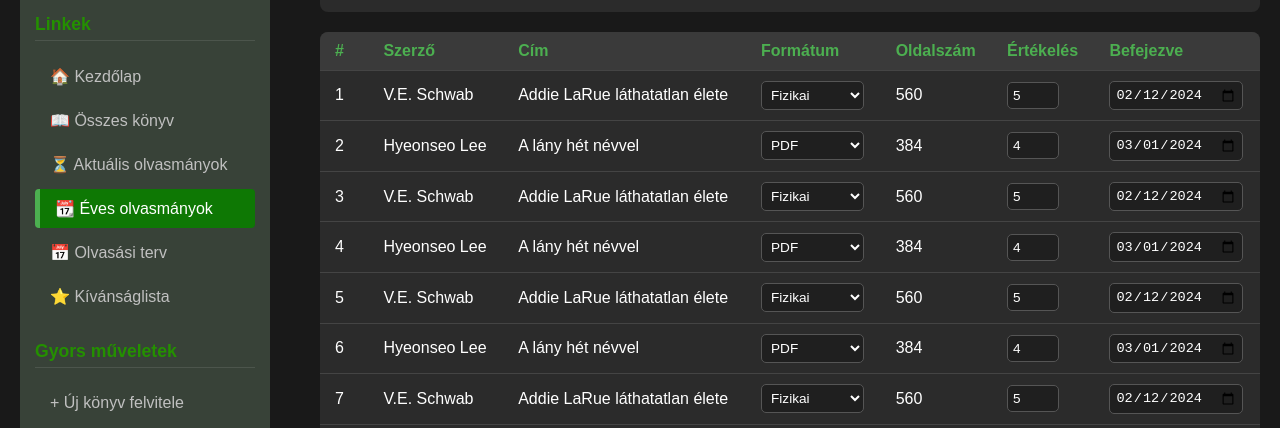
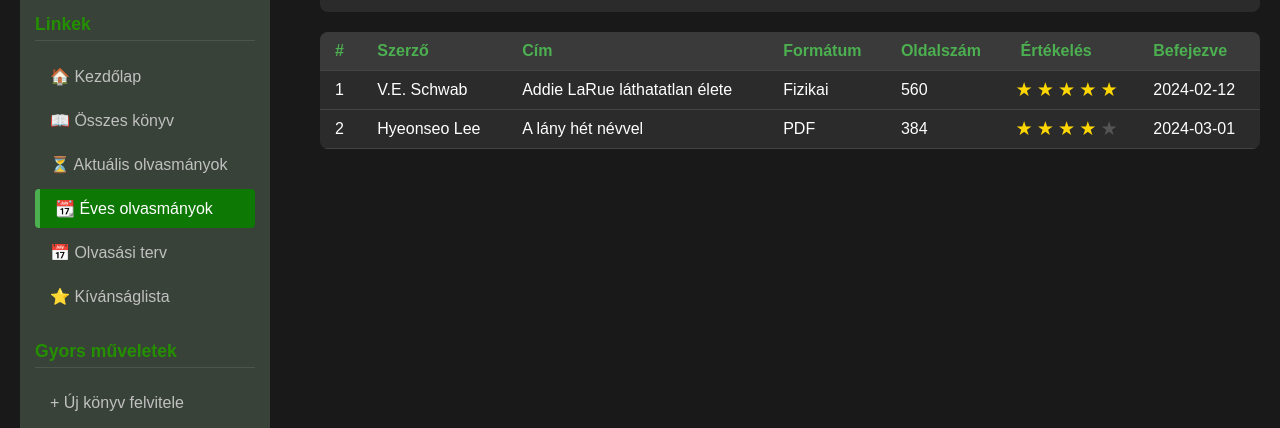
Before and after one commit to Rycbar01/konyvtar, a React (Vite) app: page /eves in a window 1280 px wide. Shown: the part 351-779 px from the top of the page. Built offline with nearby package versions, Linux system fonts and the light colour scheme.

Commit message:
aktuális, éves oldalak jav

```diff
--- a/src/Components/AktualisKonyvek.jsx
+++ b/src/Components/AktualisKonyvek.jsx
@@ -128,11 +128,27 @@ const AktualisKonyvek = () => {
 
   const kezelesOldalValtozas = (id, ujOldal) => {
     setKonyvek((elozo) =>
-      elozo.map((k) =>
-        k.id === id ? { ...k, aktualisOldal: Number(ujOldal) } : k
-      )
+      elozo.map((k) => {
+        if (k.id !== id) return k;
+
+        const ujOldalSzam = Number(ujOldal);
+        const haladas = (ujOldalSzam / k.oldalszam) * 100;
+
+        // ➤ Ha elérte a 100%-ot → automatikus átrakás
+        if (haladas >= 100) {
+          return {
+            ...k,
+            aktualisOldal: k.oldalszam,
+            statusz: "Elolvasva",
+            datum: new Date().toISOString().split("T")[0], // yyyy-mm-dd
+          };
+        }
+
+        return { ...k, aktualisOldal: ujOldalSzam };
+      })
     );
   };
+
 
   // --- KÖNYV HOZZÁADÁS ---
   const kezelesKonyvHozzaadas = (e) => {
--- a/src/Components/EvesOlvasmanyok.css
+++ b/src/Components/EvesOlvasmanyok.css
@@ -79,10 +79,35 @@
   transition: background-color 0.2s;
 }
 
-/* Inputok a táblázatban */
-.formatum-select,
-.datum-input,
-.ertekeles-input {
+/* === CSILLAG ÉRTÉKELÉS TÁBLÁZATBAN === */
+
+.csillag-cella {
+  padding: 5px 5px;
+  overflow: hidden;
+  text-align: left;
+}
+
+.csillag-ertekeles {
+  display: flex;
+  gap: 4px;
+  cursor: default;             /* NEM szerkeszthető */
+  justify-content: flex-start;
+  max-width: 100%;
+}
+
+.csillag {
+  font-size: 1.2rem;
+  color: #555;                 /* Inaktív csillag */
+  transition: color 0.2s;
+}
+
+.csillag.aktiv {
+  color: #FFD700;              /* Aktív (arany) csillag */
+}
+
+
+/* Inputok a táblázatban csak a formátumhoz */
+.formatum-select {
   padding: 5px;
   border-radius: 5px;
   border: 1px solid #555;
@@ -90,9 +115,7 @@
   color: #fff;
   font-size: 0.85rem;
 }
-.formatum-select:focus,
-.datum-input:focus,
-.ertekeles-input:focus {
+.formatum-select:focus {
   outline: none;
   border-color: #00d26a;
   box-shadow: 0 0 4px rgba(0, 210, 106, 0.4);
--- a/src/Components/EvesOlvasmanyok.jsx
+++ b/src/Components/EvesOlvasmanyok.jsx
@@ -21,102 +21,10 @@ const EvesOlvasmanyok = () => {
       datum: "2024-03-01",
       ertekeles: 4,
     },
-    {
-      id: 1,
-      szerzo: "V.E. Schwab",
-      cim: "Addie LaRue láthatatlan élete",
-      oldalszam: 560,
-      formatum: "Fizikai",
-      datum: "2024-02-12",
-      ertekeles: 5,
-    },
-    {
-      id: 2,
-      szerzo: "Hyeonseo Lee",
-      cim: "A lány hét névvel",
-      oldalszam: 384,
-      formatum: "PDF",
-      datum: "2024-03-01",
-      ertekeles: 4,
-    },
-    {
-      id: 1,
-      szerzo: "V.E. Schwab",
-      cim: "Addie LaRue láthatatlan élete",
-      oldalszam: 560,
-      formatum: "Fizikai",
-      datum: "2024-02-12",
-      ertekeles: 5,
-    },
-    {
-      id: 2,
-      szerzo: "Hyeonseo Lee",
-      cim: "A lány hét névvel",
-      oldalszam: 384,
-      formatum: "PDF",
-      datum: "2024-03-01",
-      ertekeles: 4,
-    },
-    {
-      id: 1,
-      szerzo: "V.E. Schwab",
-      cim: "Addie LaRue láthatatlan élete",
-      oldalszam: 560,
-      formatum: "Fizikai",
-      datum: "2024-02-12",
-      ertekeles: 5,
-    },
-    {
-      id: 2,
-      szerzo: "Hyeonseo Lee",
-      cim: "A lány hét névvel",
-      oldalszam: 384,
-      formatum: "PDF",
-      datum: "2024-03-01",
-      ertekeles: 4,
-    },
-    {
-      id: 1,
-      szerzo: "V.E. Schwab",
-      cim: "Addie LaRue láthatatlan élete",
-      oldalszam: 560,
-      formatum: "Fizikai",
-      datum: "2024-02-12",
-      ertekeles: 5,
-    },
-    {
-      id: 2,
-      szerzo: "Hyeonseo Lee",
-      cim: "A lány hét névvel",
-      oldalszam: 384,
-      formatum: "PDF",
-      datum: "2024-03-01",
-      ertekeles: 4,
-    },
-    {
-      id: 1,
-      szerzo: "V.E. Schwab",
-      cim: "Addie LaRue láthatatlan élete",
-      oldalszam: 560,
-      formatum: "Fizikai",
-      datum: "2024-02-12",
-      ertekeles: 5,
-    },
-    {
-      id: 2,
-      szerzo: "Hyeonseo Lee",
-      cim: "A lány hét névvel",
-      oldalszam: 384,
-      formatum: "PDF",
-      datum: "2024-03-01",
-      ertekeles: 4,
-    },
   ]);
 
-  // Formátum opciók
   const formatumok = ["Fizikai", "PDF", "Fizikai/PDF", "Kölcsönzött"];
 
-  // Új könyv hozzáadás form state
   const [ujSzerzo, setUjSzerzo] = useState("");
   const [ujCim, setUjCim] = useState("");
   const [ujOldalszam, setUjOldalszam] = useState("");
@@ -124,7 +32,6 @@ const EvesOlvasmanyok = () => {
   const [ujDatum, setUjDatum] = useState("");
   const [ujErtekeles, setUjErtekeles] = useState(0);
 
-  // --- Új könyv hozzáadása ---
   const kezelesKonyvHozzaadas = (e) => {
     e.preventDefault();
     if (!ujSzerzo.trim() || !ujCim.trim() || !ujOldalszam.trim()) return;
@@ -141,7 +48,6 @@ const EvesOlvasmanyok = () => {
 
     setKonyvek([...konyvek, ujKonyv]);
 
-    // Form reset
     setUjSzerzo("");
     setUjCim("");
     setUjOldalszam("");
@@ -150,7 +56,6 @@ const EvesOlvasmanyok = () => {
     setUjErtekeles(0);
   };
 
-  // Értékelés csillagok kirajzolása
   const csillagokKirajzolasa = (db) => "★".repeat(db) + "☆".repeat(5 - db);
 
   return (
@@ -159,7 +64,6 @@ const EvesOlvasmanyok = () => {
         <h2>📆 Éves Olvasmányok</h2>
       </div>
 
-      {/* --- ÚJ KÖNYV FELVITELE FORM --- */}
       <form onSubmit={kezelesKonyvHozzaadas} className="uj-konyv-form-eves">
         <input
           type="text"
@@ -202,12 +106,12 @@ const EvesOlvasmanyok = () => {
           value={ujErtekeles}
           onChange={(e) => setUjErtekeles(e.target.value)}
         />
+
         <button type="submit" className="hozzaad-gomb">
           + Hozzáadás
         </button>
       </form>
 
-      {/* --- TÁBLÁZAT --- */}
       <table className="konyv-tabla">
         <thead>
           <tr>
@@ -226,58 +130,23 @@ const EvesOlvasmanyok = () => {
               <td>{index + 1}</td>
               <td>{k.szerzo}</td>
               <td>{k.cim}</td>
-              <td>
-                <select
-                  value={k.formatum}
-                  onChange={(e) =>
-                    setKonyvek((elozo) =>
-                      elozo.map((k2) =>
-                        k2.id === k.id ? { ...k2, formatum: e.target.value } : k2
-                      )
-                    )
-                  }
-                  className="formatum-select"
-                >
-                  {formatumok.map((f) => (
-                    <option key={f} value={f}>
-                      {f}
-                    </option>
+
+              {/* NEM szerkeszthető mezők */}
+              <td>{k.formatum}</td>
+              <td>{k.oldalszam}</td>
+              <td className="csillag-cella">
+                <div className="csillag-ertekeles">
+                  {[1, 2, 3, 4, 5].map((szam) => (
+                    <span
+                      key={szam}
+                      className={`csillag ${szam <= k.ertekeles ? "aktiv" : ""}`}
+                    >
+                      ★
+                    </span>
                   ))}
-                </select>
+                </div>
               </td>
-              <td>{k.oldalszam}</td>
-              <td>
-                <input
-                  type="number"
-                  min="0"
-                  max="5"
-                  value={k.ertekeles}
-                  onChange={(e) =>
-                    setKonyvek((elozo) =>
-                      elozo.map((k2) =>
-                        k2.id === k.id
-                          ? { ...k2, ertekeles: Number(e.target.value) }
-                          : k2
-                      )
-                    )
-                  }
-                  className="ertekeles-input"
-                />
-              </td>
-              <td>
-                <input
-                  type="date"
-                  value={k.datum}
-                  onChange={(e) =>
-                    setKonyvek((elozo) =>
-                      elozo.map((k2) =>
-                        k2.id === k.id ? { ...k2, datum: e.target.value } : k2
-                      )
-                    )
-                  }
-                  className="datum-input"
-                />
-              </td>
+              <td>{k.datum}</td>
             </tr>
           ))}
         </tbody>
--- a/src/Components/Home.jsx
+++ b/src/Components/Home.jsx
@@ -3,15 +3,15 @@ import OlvasasiNaptar from './OlvasasiNaptar';
 import './Home.css';
 
 const Home = () => {
-    const [konyvek, setKonyvek] = useState([]); // Dinamikus könyvlista
+    const [konyvek, setKonyvek] = useState([]);
     const [betoltve, setBetoltve] = useState(false);
     const aktualisEv = new Date().getFullYear();
+    const aktualisHonap = new Date().getMonth() + 1;
 
     // -------------------------
-    // API hívás a könyvekhez
+    // API hívás
     // -------------------------
     useEffect(() => {
-        // Példa API endpoint
         fetch("/api/konyvek")
             .then(res => res.json())
             .then(data => {
@@ -23,34 +23,59 @@ const Home = () => {
                 setBetoltve(true);
             });
 
-        // Görgetés letiltása Home oldalon
+        // Home scroll tiltás
         window.scrollTo(0, 0);
         document.body.style.overflow = 'hidden';
+
         return () => {
             document.body.style.overflow = 'scroll';
         };
     }, []);
 
     // -------------------------
-    // Dinamikus statisztikák
+    // STATISZTIKÁK AUTOMATIKUSAN
     // -------------------------
-    const osszesKonyvSzam = konyvek.length;
-    const elolvasvaSzam = konyvek.filter(k => k.statusz === "Elolvasva").length;
+
+    const osszesKonyv = konyvek.length;
+
+    const elolvasva = konyvek.filter(k => k.statusz === "Elolvasva");
+    const elolvasvaSzam = elolvasva.length;
+
     const folyamatbanSzam = konyvek.filter(k => k.statusz === "Folyamatban").length;
-    const olvasatlanSzam = osszesKonyvSzam - elolvasvaSzam;
-    const gyujtoiArany = osszesKonyvSzam > 0 ? Math.round((olvasatlanSzam / osszesKonyvSzam) * 100) : 0;
 
-    const ideiOlvasasok = konyvek.filter(k => k.statusz === "Elolvasva" && k.ev === aktualisEv);
+    const olvasatlanSzam = konyvek.filter(k => k.statusz === "Nem olvasott").length;
+
+    const gyujtoiArany =
+        osszesKonyv > 0 ? Math.round((olvasatlanSzam / osszesKonyv) * 100) : 0;
+
+    // ❗Ha nincs k.ev mező, akkor dátumból számolunk
+    const ideiOlvasasok = konyvek.filter(k => {
+        if (k.datum) {
+            return new Date(k.datum).getFullYear() === aktualisEv;
+        }
+        if (k.ev) {
+            return k.ev === aktualisEv;
+        }
+        return false;
+    });
+
     const ideiOlvasottKonyvDb = ideiOlvasasok.length;
-    const ideiOlvasottOldalDb = ideiOlvasasok.reduce((osszes, k) => osszes + (k.oldalszam || 0), 0);
+
+    const ideiOlvasottOldalDb = ideiOlvasasok.reduce(
+        (osszes, k) => osszes + (k.oldalszam || 0),
+        0
+    );
 
     // -------------------------
-    // Betöltés közben
+    // BETÖLTÉS
     // -------------------------
     if (!betoltve) {
         return <div className="loading">Betöltés...</div>;
     }
 
+    // -------------------------
+    // MEGJELENÍTÉS
+    // -------------------------
     return (
         <div className="home-page home-layout-container">
             <div className="home-main-content">
@@ -58,31 +83,38 @@ const Home = () => {
 
                 <section className="stats-container">
                     <div className="stat-card-group">
+
                         <div className="stat-card">
                             <h3>Összes könyv</h3>
-                            <p className="stat-number">{osszesKonyvSzam}</p>
+                            <p className="stat-number">{osszesKonyv}</p>
                         </div>
+
                         <div className="stat-card">
                             <h3>Folyamatban</h3>
                             <p className="stat-number">{folyamatbanSzam}</p>
                         </div>
+
                         <div className="stat-card">
                             <h3>Elolvasva</h3>
                             <p className="stat-number">{elolvasvaSzam}</p>
                         </div>
+
                         <div className="stat-card">
-                            <h3>Olvasatlan könyvek</h3>
+                            <h3>Olvasatlan</h3>
                             <p className="stat-number">{olvasatlanSzam}</p>
                         </div>
+
                         <div className="stat-card">
                             <h3>Gyűjtői arány</h3>
                             <p className="stat-number">{gyujtoiArany}%</p>
                         </div>
+
                         <div className="stat-card">
                             <h3>Idei olvasások</h3>
                             <p className="stat-number">{ideiOlvasottKonyvDb} könyv</p>
                             <p className="stat-number">{ideiOlvasottOldalDb} oldal</p>
                         </div>
+
                     </div>
 
                     <OlvasasiNaptar />
```
